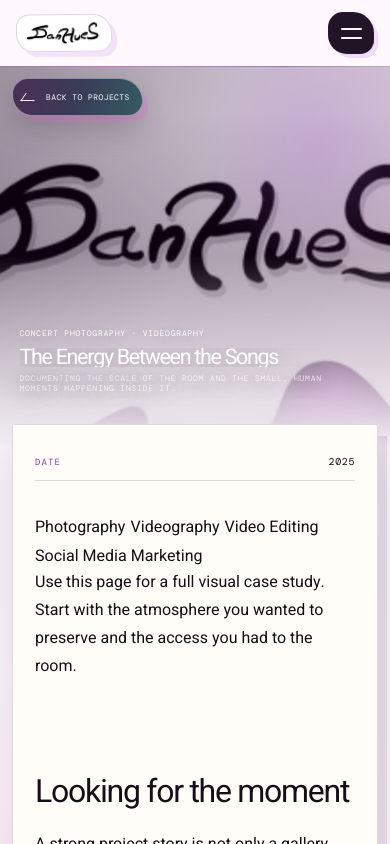
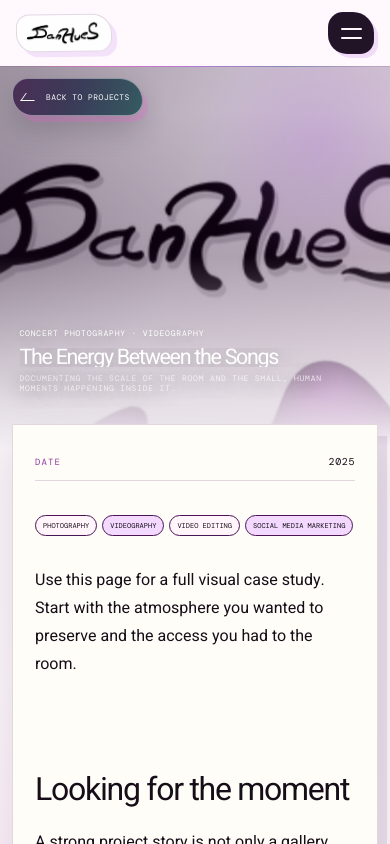
Before and after one commit to DanHues/creative-portfolio, a Next.js app: page /archive/between-the-songs in a window 390 px wide. Shown: the top 844 px of the page. Built offline with nearby package versions, Linux system fonts and the light colour scheme; a web font is replaced by a local one.

Commit message:
Display shared tags across the portfolio

```diff
--- a/app/globals.css
+++ b/app/globals.css
@@ -920,7 +920,8 @@ body > main { padding-top: 76px; }
   transform: rotate(.6deg);
 }
 .project-tags { margin-top: 20px; display: flex; flex-wrap: wrap; gap: 7px; }
-.project-tags span {
+.project-tags span,
+.project-tags a {
   padding: 6px 9px;
   border: 1px solid var(--deep-plum);
   border-radius: 999px;
@@ -928,7 +929,16 @@ body > main { padding-top: 76px; }
   text-transform: uppercase;
   background: var(--paper);
 }
-.project-tags span:nth-child(even) { background: #f3d8ff; }
+.project-tags span:nth-child(even),
+.project-tags a:nth-child(even) { background: #f3d8ff; }
+.project-tags a {
+  transition: background .2s ease, color .2s ease, transform .2s ease;
+}
+.project-tags a:hover {
+  color: var(--paper);
+  background: var(--deep-plum);
+  transform: translateY(-2px);
+}
 .project-copy h2, .essay-feature h2 {
   font-size: clamp(32px, 3.8vw, 58px);
   line-height: .95;
@@ -2234,6 +2244,10 @@ body > main { padding-top: 76px; }
   justify-content: space-between;
   gap: 25px;
 }
+.archive-row-tags {
+  margin-top: 0;
+  max-width: 680px;
+}
 .archive-row-summary {
   max-width: 680px;
   margin-top: 12px;
@@ -2257,7 +2271,19 @@ body > main { padding-top: 76px; }
 .note:hover { color: var(--plum); }
 .note h2 { font-size: clamp(33px, 5vw, 72px); letter-spacing: -.055em; line-height: .95; }
 .note p, .note span { font: 10px var(--font-mono); text-transform: uppercase; }
-.note span:last-child { font-size: 25px; justify-self: end; color: var(--hot-pink); }
+.note > span:last-child {
+  grid-column: 3;
+  grid-row: 1 / span 2;
+  font-size: 25px;
+  justify-self: end;
+  color: var(--hot-pink);
+}
+.journal-list-tags {
+  grid-column: 2;
+  margin-top: 14px;
+  align-self: start;
+}
+.journal-list-tags span:last-child { font-size: 9px; justify-self: auto; color: inherit; }
 
 .photo-intro {
   min-height: 65vh;
@@ -2301,6 +2327,8 @@ body > main { padding-top: 76px; }
   text-align: right;
   line-height: 1.5;
 }
+.photo-card-tags { margin-top: 14px; max-width: 620px; }
+.photo-card-tags a { color: inherit; }
 
 .story { padding-bottom: 10vw; }
 .story-head { padding: 8vw 3.2vw 6vw; }
@@ -2311,11 +2339,27 @@ body > main { padding-top: 76px; }
   max-width: 1250px;
   margin: 3vw 0;
 }
-.story-head > p:last-child {
+.story-head > p:not(.eyebrow) {
   max-width: 620px;
   margin-left: auto;
   font-size: clamp(18px, 2vw, 28px);
   line-height: 1.4;
+}
+.story-tags {
+  width: min(700px, 86vw);
+  margin: 0 auto 30px;
+}
+.journal-story-tags { margin-top: 28px; }
+.journal-card-tags {
+  margin-top: 16px;
+  gap: 5px;
+}
+.journal-card-tags span {
+  padding: 4px 7px;
+  border-color: currentColor;
+  color: currentColor;
+  background: transparent;
+  font-size: 7px;
 }
 .story-visual {
   width: calc(100% - 6.4vw);
@@ -2769,7 +2813,8 @@ body > main { padding-top: 76px; }
   }
   .project-copy > p:not(.project-meta) { font-size: 14px; line-height: 1.45; }
   .project-tags { margin-top: 14px; gap: 5px; }
-  .project-tags span { padding: 5px 7px; font-size: 7px; }
+  .project-tags span,
+  .project-tags a { padding: 5px 7px; font-size: 7px; }
   .project-box,
   .project-box-3 {
     width: 100%;
```
